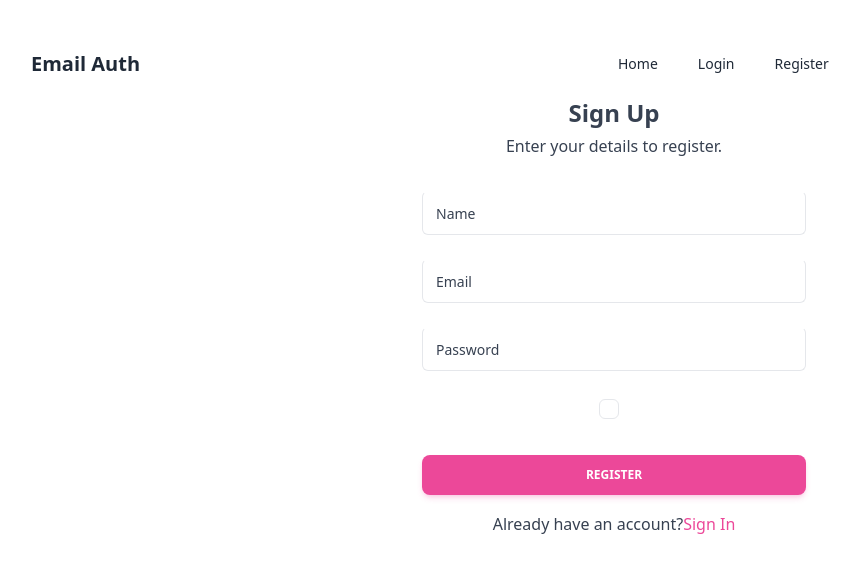
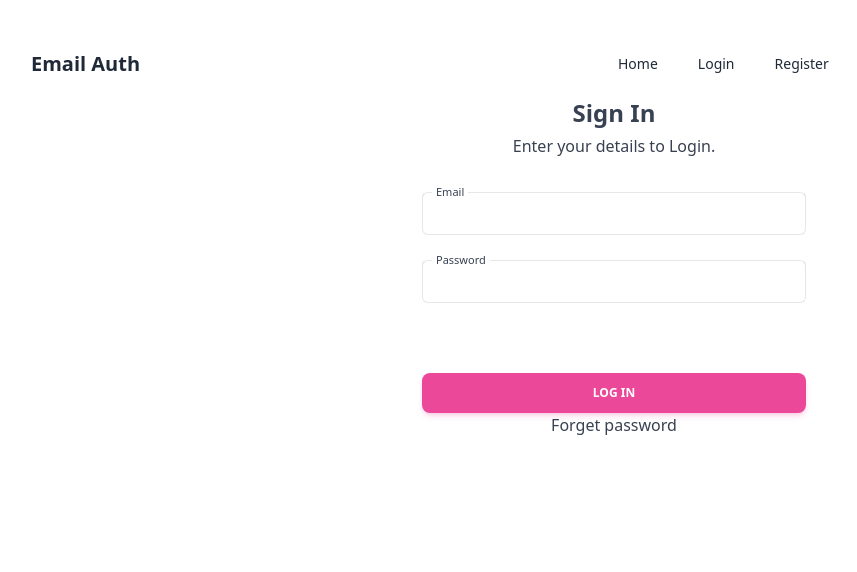
Before and after one commit to Sumaiyakhan322/log-in-form-with-firebase, a React (Vite) app: page /login in a window 1280 px wide. Shown: the top 572 px of the page, without its empty margins (26-883 px from the left). Built offline with nearby package versions, Linux system fonts and the light colour scheme.

Commit message:
added login page and handle error

```diff
--- a/src/components/LogIn/LogIn.jsx
+++ b/src/components/LogIn/LogIn.jsx
@@ -1,40 +1,51 @@
-import React from 'react';
+import { signInWithEmailAndPassword } from 'firebase/auth';
+import React, { useState } from 'react';
+import auth from '../../firebase_config';
 
 const LogIn = () => {
+  const [registerError,setRegisterError]=useState('')
+  const [success,setSuccess]=useState('')
+  const handleLogin=(e)=>{
+     e.preventDefault();
+     const email=e.target.email.value;
+     const password=e.target.password.value;
+     console.log(email,password);
+     signInWithEmailAndPassword(auth,email,password)
+     .then (result=>{
+      console.log(result.user);
+      setSuccess('User log in successfully')
+     })
+     .catch(error=>{
+      console.log(error.message);
+      setRegisterError(error.message)
+     })
+  }
     return (
         <div >
            <div className="relative flex flex-col rounded-xl bg-transparent bg-clip-border text-gray-700 shadow-none mx-auto ">
   <h4 className="block font-sans text-2xl font-semibold leading-snug tracking-normal text-blue-gray-900 antialiased">
-    Sign Up
+    Sign In
   </h4>
   <p className="mt-1 block font-sans text-base font-normal leading-relaxed text-gray-700 antialiased">
-    Enter your details to register.
+    Enter your details to Login.
   </p>
-  <form className="mt-8 mb-2 w-80 max-w-screen-lg sm:w-96 mx-auto">
+  <form className="mt-8 mb-2 w-80 max-w-screen-lg sm:w-96 mx-auto" onSubmit={handleLogin}>
     <div className="mb-4 flex flex-col gap-6">
+
       <div className="relative h-11 w-full min-w-[200px]">
-        <input
+        <input  name="email" type='email'
           className="peer h-full w-full rounded-md border border-blue-gray-200 border-t-transparent bg-transparent px-3 py-3 font-sans text-sm font-normal text-blue-gray-700 outline outline-0 transition-all placeholder-shown:border placeholder-shown:border-blue-gray-200 placeholder-shown:border-t-blue-gray-200 focus:border-2 focus:border-pink-500 focus:border-t-transparent focus:outline-0 disabled:border-0 disabled:bg-blue-gray-50"
-          placeHolder=" "
-        />
-        <label className="before:content[' '] after:content[' '] pointer-events-none absolute left-0 -top-1.5 flex h-full w-full select-none text-[11px] font-normal leading-tight text-blue-gray-400 transition-all before:pointer-events-none before:mt-[6.5px] before:mr-1 before:box-border before:block before:h-1.5 before:w-2.5 before:rounded-tl-md before:border-t before:border-l before:border-blue-gray-200 before:transition-all after:pointer-events-none after:mt-[6.5px] after:ml-1 after:box-border after:block after:h-1.5 after:w-2.5 after:flex-grow after:rounded-tr-md after:border-t after:border-r after:border-blue-gray-200 after:transition-all peer-placeholder-shown:text-sm peer-placeholder-shown:leading-[4.1] peer-placeholder-shown:text-blue-gray-500 peer-placeholder-shown:before:border-transparent peer-placeholder-shown:after:border-transparent peer-focus:text-[11px] peer-focus:leading-tight peer-focus:text-pink-500 peer-focus:before:border-t-2 peer-focus:before:border-l-2 peer-focus:before:!border-pink-500 peer-focus:after:border-t-2 peer-focus:after:border-r-2 peer-focus:after:!border-pink-500 peer-disabled:text-transparent peer-disabled:before:border-transparent peer-disabled:after:border-transparent peer-disabled:peer-placeholder-shown:text-blue-gray-500">
-          Name
-        </label>
-      </div>
-      <div className="relative h-11 w-full min-w-[200px]">
-        <input
-          className="peer h-full w-full rounded-md border border-blue-gray-200 border-t-transparent bg-transparent px-3 py-3 font-sans text-sm font-normal text-blue-gray-700 outline outline-0 transition-all placeholder-shown:border placeholder-shown:border-blue-gray-200 placeholder-shown:border-t-blue-gray-200 focus:border-2 focus:border-pink-500 focus:border-t-transparent focus:outline-0 disabled:border-0 disabled:bg-blue-gray-50"
-          placeHolder=" "
+
         />
         <label className="before:content[' '] after:content[' '] pointer-events-none absolute left-0 -top-1.5 flex h-full w-full select-none text-[11px] font-normal leading-tight text-blue-gray-400 transition-all before:pointer-events-none before:mt-[6.5px] before:mr-1 before:box-border before:block before:h-1.5 before:w-2.5 before:rounded-tl-md before:border-t before:border-l before:border-blue-gray-200 before:transition-all after:pointer-events-none after:mt-[6.5px] after:ml-1 after:box-border after:block after:h-1.5 after:w-2.5 after:flex-grow after:rounded-tr-md after:border-t after:border-r after:border-blue-gray-200 after:transition-all peer-placeholder-shown:text-sm peer-placeholder-shown:leading-[4.1] peer-placeholder-shown:text-blue-gray-500 peer-placeholder-shown:before:border-transparent peer-placeholder-shown:after:border-transparent peer-focus:text-[11px] peer-focus:leading-tight peer-focus:text-pink-500 peer-focus:before:border-t-2 peer-focus:before:border-l-2 peer-focus:before:!border-pink-500 peer-focus:after:border-t-2 peer-focus:after:border-r-2 peer-focus:after:!border-pink-500 peer-disabled:text-transparent peer-disabled:before:border-transparent peer-disabled:after:border-transparent peer-disabled:peer-placeholder-shown:text-blue-gray-500">
           Email
         </label>
       </div>
       <div className="relative h-11 w-full min-w-[200px]">
-        <input
+        <input name='password'
           type="password"
           className="peer h-full w-full rounded-md border border-blue-gray-200 border-t-transparent bg-transparent px-3 py-3 font-sans text-sm font-normal text-blue-gray-700 outline outline-0 transition-all placeholder-shown:border placeholder-shown:border-blue-gray-200 placeholder-shown:border-t-blue-gray-200 focus:border-2 focus:border-pink-500 focus:border-t-transparent focus:outline-0 disabled:border-0 disabled:bg-blue-gray-50"
-          placeHolder=" "
+
         />
         <label className="before:content[' '] after:content[' '] pointer-events-none absolute left-0 -top-1.5 flex h-full w-full select-none text-[11px] font-normal leading-tight text-blue-gray-400 transition-all before:pointer-events-none before:mt-[6.5px] before:mr-1 before:box-border before:block before:h-1.5 before:w-2.5 before:rounded-tl-md before:border-t before:border-l before:border-blue-gray-200 before:transition-all after:pointer-events-none after:mt-[6.5px] after:ml-1 after:box-border after:block after:h-1.5 after:w-2.5 after:flex-grow after:rounded-tr-md after:border-t after:border-r after:border-blue-gray-200 after:transition-all peer-placeholder-shown:text-sm peer-placeholder-shown:leading-[4.1] peer-placeholder-shown:text-blue-gray-500 peer-placeholder-shown:before:border-transparent peer-placeholder-shown:after:border-transparent peer-focus:text-[11px] peer-focus:leading-tight peer-focus:text-pink-500 peer-focus:before:border-t-2 peer-focus:before:border-l-2 peer-focus:before:!border-pink-500 peer-focus:after:border-t-2 peer-focus:after:border-r-2 peer-focus:after:!border-pink-500 peer-disabled:text-transparent peer-disabled:before:border-transparent peer-disabled:after:border-transparent peer-disabled:peer-placeholder-shown:text-blue-gray-500">
           Password
@@ -47,11 +58,7 @@ const LogIn = () => {
         htmlFor="checkbox"
         data-ripple-dark="true"
       >
-        <input
-          type="checkbox"
-          className="before:content[''] peer relative h-5 w-5 cursor-pointer appearance-none rounded-md border border-blue-gray-200 transition-all before:absolute before:top-2/4 before:left-2/4 before:block before:h-12 before:w-12 before:-translate-y-2/4 before:-translate-x-2/4 before:rounded-full before:bg-blue-gray-500 before:opacity-0 before:transition-opacity checked:border-pink-500 checked:bg-pink-500 checked:before:bg-pink-500 hover:before:opacity-10"
-          id="checkbox"
-        />
+
         <span className="pointer-events-none absolute top-2/4 left-2/4 -translate-y-2/4 -translate-x-2/4 text-white opacity-0 transition-opacity peer-checked:opacity-100">
           <svg
             xmlns="http://www.w3.org/2000/svg"
@@ -69,32 +76,21 @@ const LogIn = () => {
           </svg>
         </span>
       </label>
-      <label
-        className="mt-px cursor-pointer select-none font-light text-gray-700"
-        htmlFor="checkbox"
-      >
 
-      </label>
     </div>
     <button
       className="mt-6 block w-full select-none rounded-lg bg-pink-500 py-3 px-6 text-center align-middle font-sans text-xs font-bold uppercase text-white shadow-md shadow-pink-500/20 transition-all hover:shadow-lg hover:shadow-pink-500/40 focus:opacity-[0.85] focus:shadow-none active:opacity-[0.85] active:shadow-none disabled:pointer-events-none disabled:opacity-50 disabled:shadow-none"
-      type="button"
+      type="submit"
       data-ripple-light="true"
     >
-      Register
+      Log in
     </button>
-    <p className="mt-4 block text-center font-sans text-base font-normal leading-relaxed text-gray-700 antialiased">
-      Already have an account?
-      <a
-        className="font-medium text-pink-500 transition-colors hover:text-blue-700"
-        href="#"
-      >
-        Sign In
-      </a>
-    </p>
+           <p>Forget password</p>
   </form>
 </div>
+<p>{registerError ? <p>{registerError}</p> : <p>{success}</p>}</p>
         </div>
+
     );
 };
 
```
